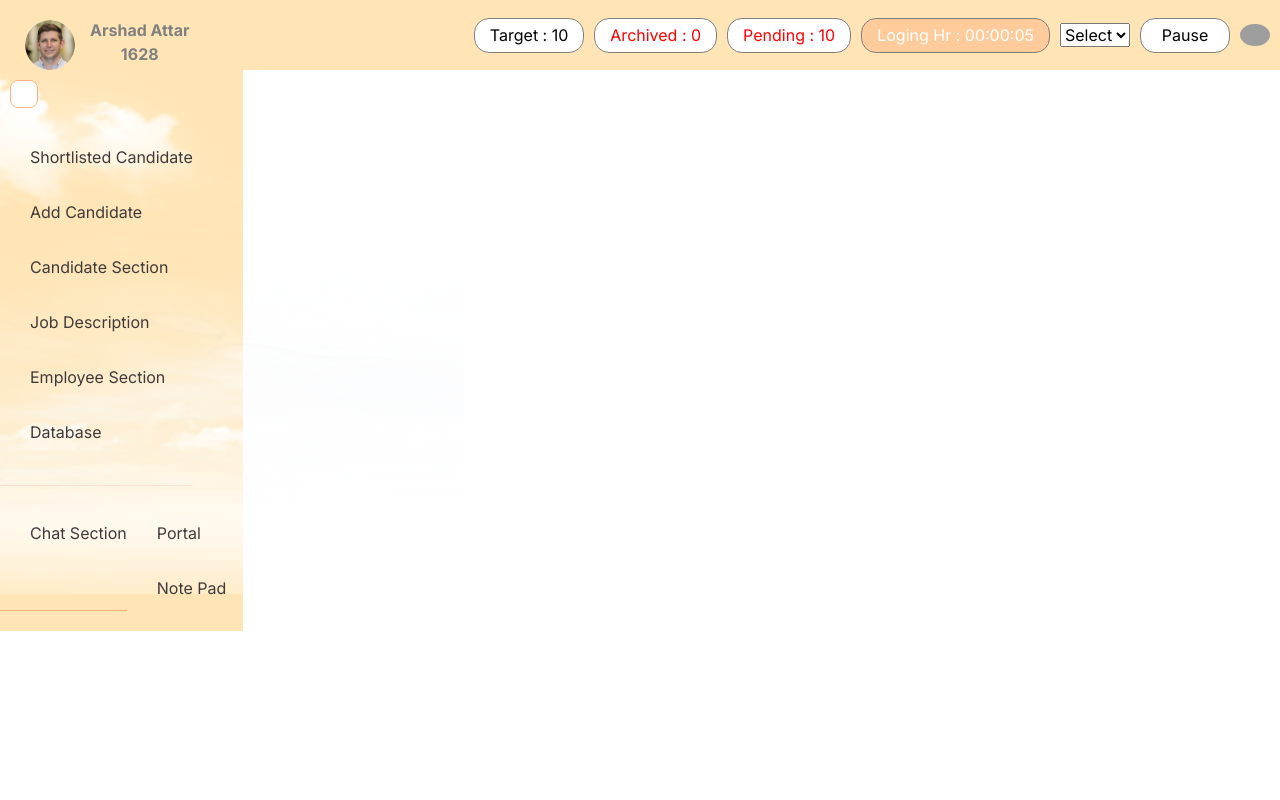
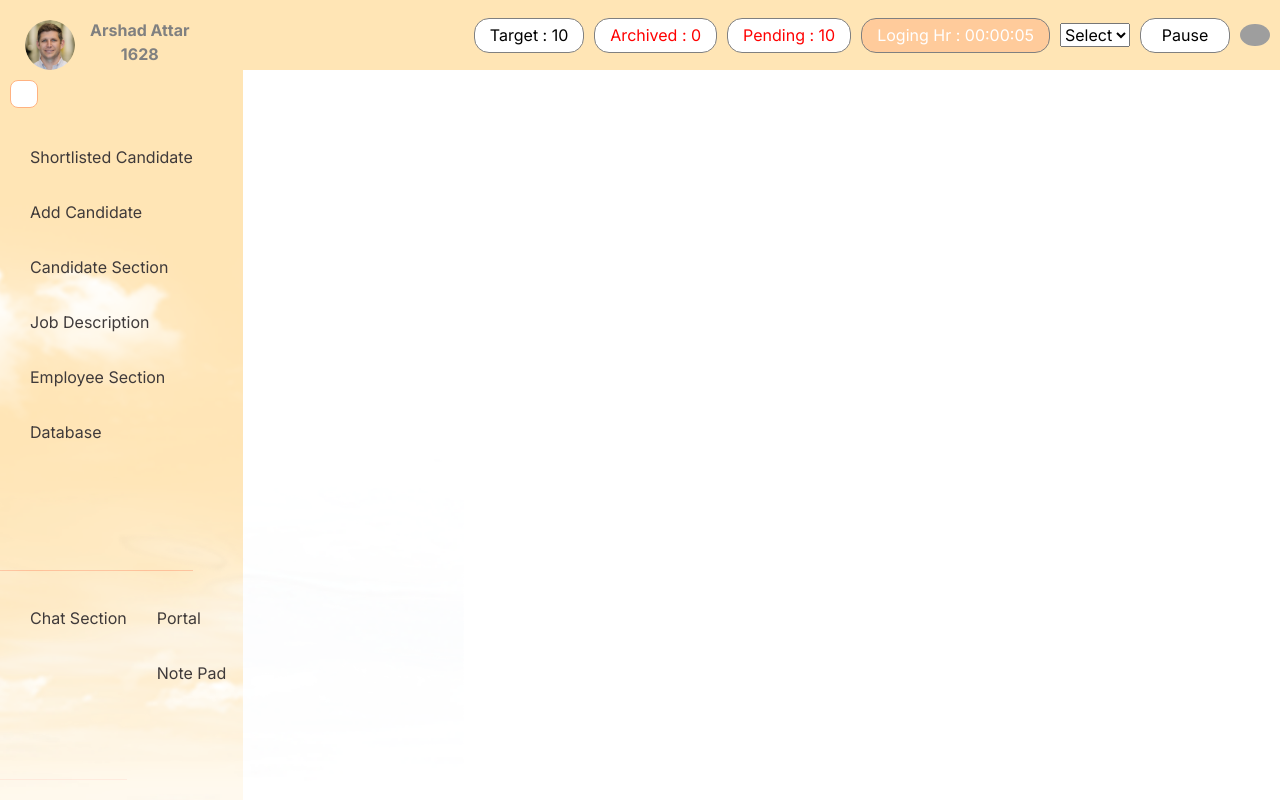
Before and after one commit to Nehakamble-217/ATS_Frontend, a React (Vite) app: page /empDash/1 in a window 1280 px wide. Built offline with nearby package versions, Linux system fonts and the light colour scheme; no server answers; grey boxes are pictures that could not be loaded; some icons are missing.

Commit message:
Arbaz 7:55 6/6

```diff
--- a/src/EmployeeDashboard/sideBar.css
+++ b/src/EmployeeDashboard/sideBar.css
@@ -45,7 +45,7 @@ body {
   /* border-radius: 15px; */
   transition: all 0.8s;
   z-index: 999;
-  height: auto;
+  height: 100vh;
 }
 
 .sidebar .head {
```
